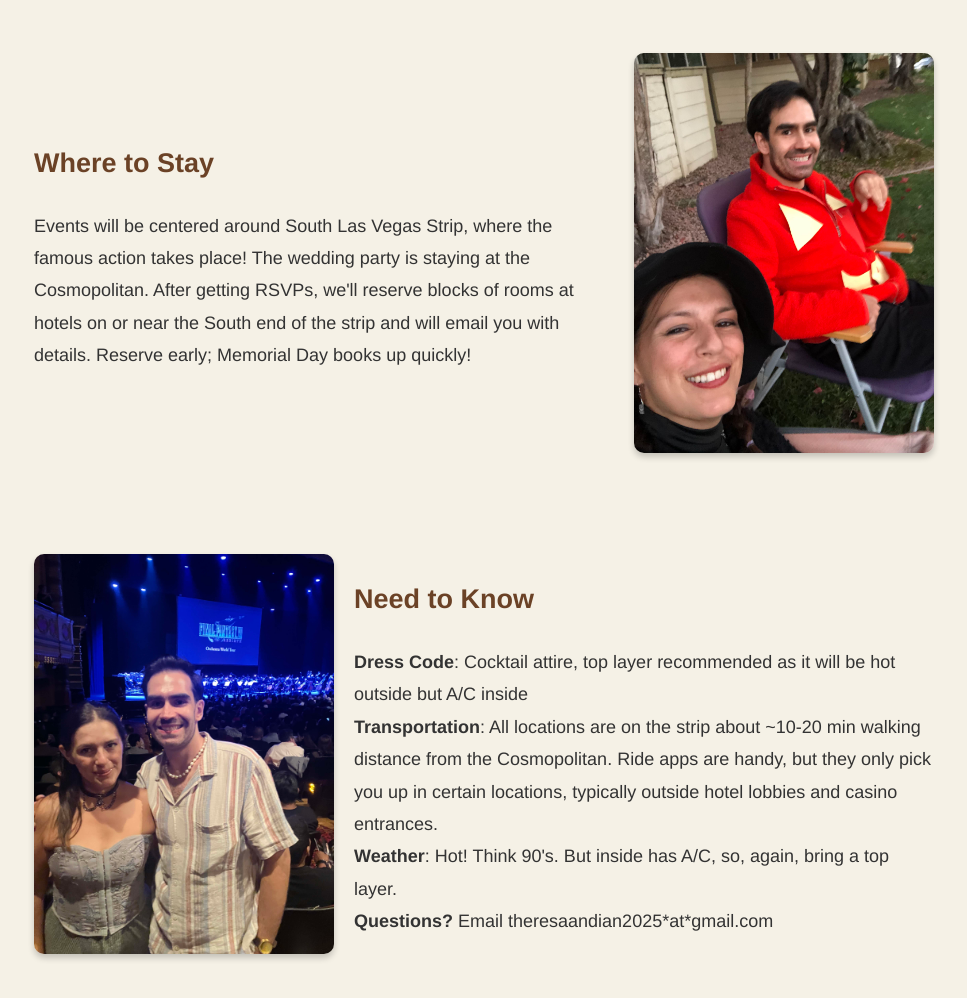
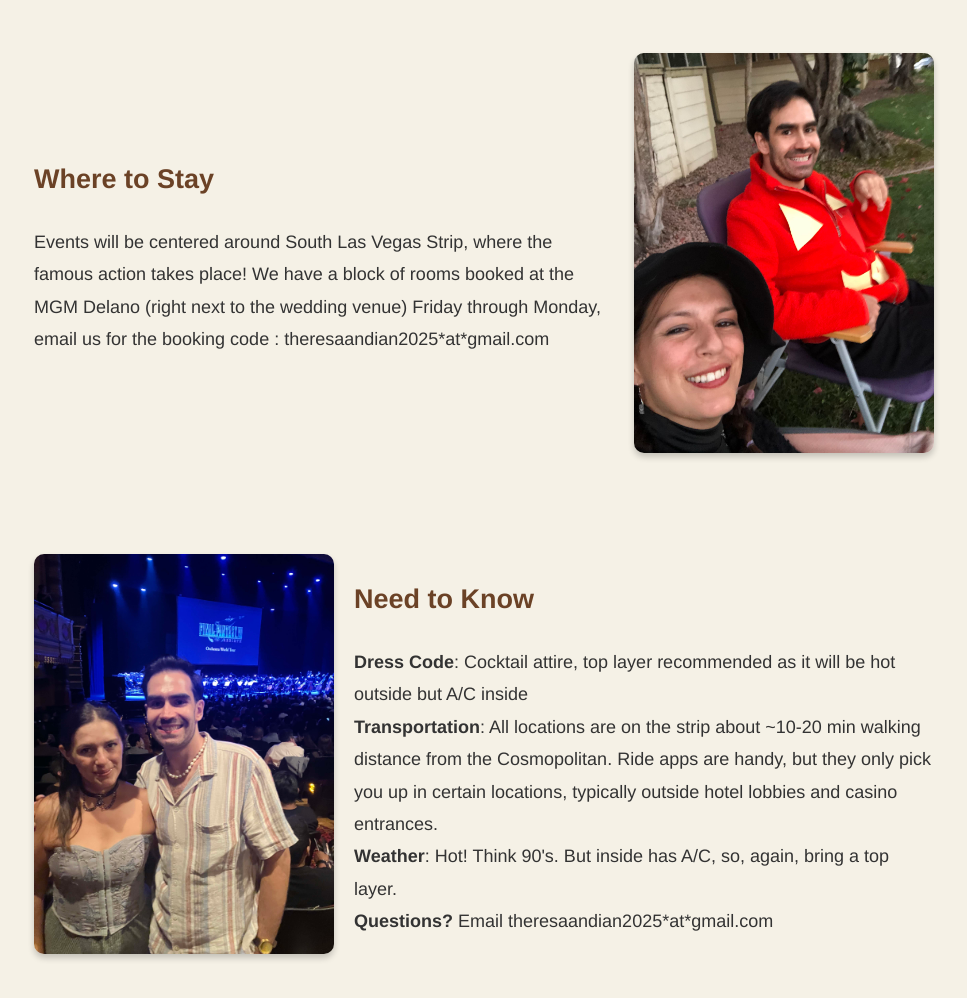
Before and after one commit to tsawi/theresaandian2025, a plain HTML site: page index.html in a window 1280 px wide. Shown: the part 3954-4952 px from the top of the page, without its empty margins (156-1123 px from the left). Drawn offline with Linux system fonts and the light colour scheme.

Commit message:
book rooms

```diff
--- a/index.html
+++ b/index.html
@@ -261,7 +261,7 @@
     <img src="photos/15.jpg" alt="Where to Stay">
     <div>
         <h2>Where to Stay</h2>
-        <p>Events will be centered around South Las Vegas Strip, where the famous action takes place! The wedding party is staying at the Cosmopolitan. After getting RSVPs, we'll reserve blocks of rooms at hotels on or near the South end of the strip and will email you with details. Reserve early; Memorial Day books up quickly!
+        <p>Events will be centered around South Las Vegas Strip, where the famous action takes place! We have a block of rooms booked at the MGM Delano (right next to the wedding venue) Friday through Monday, email us for the booking code :  theresaandian2025*at*gmail.com
     </div>
 </section>
 
```
